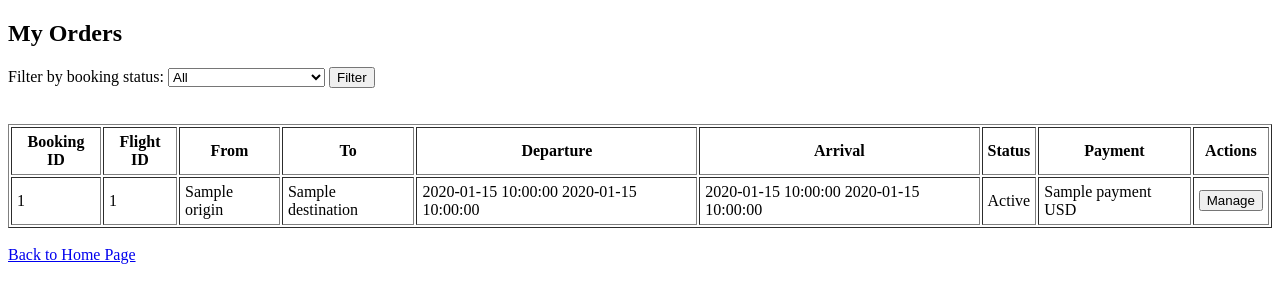
After one commit to mayzamir77/FlyTAU, a Flask app: template templates/my_orders.html in a window 1280 px wide. The commit adds this page. Shown: the top 303 px of the page. Run offline with Flask 3, Linux system fonts and the light colour scheme; the template is opened without the code that fills it: most values are stand-ins (such as "Sample title", 1, 10 or a date in 2020).

Commit message:
Add booking management and my orders features

```diff
--- a/main.py
+++ b/main.py
@@ -3,6 +3,8 @@ from flask import Flask, redirect, render_template, request, session
 from flask_session import Session
 from datetime import timedelta, date
 from utils import *
+
+print("main started")
 
 app = Flask(__name__)
 
@@ -196,29 +198,122 @@ def confirm_booking():
     pass
 
 
-# --- ממשק לקוח / אורח ---
+# --- ממשק לקוח / אורח --- רונה
+
+@app.route('/manage_booking', methods=['GET', 'POST'])   #when customer searches booking in homepage
+def manage_booking():
+
+    if request.method == 'GET':     #when the form wasnt filled
+        return redirect('/')    #go to homepage
+
+    booking_id = int(request.form.get('booking_ID'))  #getting the fields the customer filled
+
+    if session.get('user_type') == 'customer':   #if customer in session
+        email = session.get('user_email')
+
+    else:
+        email = request.form.get('booking_email')    #customer not in session
+
+    booking = get_booking_details(booking_id, email)    #getting all the booking details from db
+
+    if not booking:  #if booking doesnt exist
+        origins = get_flights_origins()
+        destinations = get_flights_destinations()
+        today_str = date.today().isoformat()
+
+        if session.get('user_type') == 'customer':   #if registered customer
+            return render_template(
+                'customer_homepage.html',
+                name=session.get('user_first_name'),
+                origins=origins,
+                destinations=destinations,
+                today=today_str,
+                manage_booking_error="Booking doesn't exist. Please check details."
+            )
+
+        return render_template(                #if not registered customer
+            'homepage.html',
+            origins=origins,
+            destinations=destinations,
+            today=today_str,
+            manage_booking_error="Booking doesn't exist. Please check details."
+        )
+
+    if booking.booking_status != 'Active':
+        origins = get_flights_origins()
+        destinations = get_flights_destinations()
+        today_str = date.today().isoformat()
+
+        error_msg = "This booking is no longer active and cannot be managed."
+
+        if session.get('user_type') == 'customer':
+            return render_template(
+                'customer_homepage.html',
+                name=session.get('user_first_name'),
+                origins=origins,
+                destinations=destinations,
+                today=today_str,
+                manage_booking_error=error_msg
+            )
+
+        return render_template(
+            'homepage.html',
+            origins=origins,
+            destinations=destinations,
+            today=today_str,
+            manage_booking_error=error_msg
+        )
+
+    departure_date = booking.departure_date
+    departure_time = booking.departure_time
+    payment = booking.payment
+    can_cancel = can_cancel_booking(departure_date, departure_time)
+    cancellation_fee = calculate_cancellation_fee(payment)
+
+    return render_template('manage_booking.html',booking=booking, can_cancel=can_cancel, cancellation_fee=cancellation_fee, back_url=request.referrer)  #if booking exists
 
 
-@app.route('/manage_booking', methods=['GET', 'POST'])
-def manage_booking():
-    # ניהול הזמנה לפי מספר הזמנה ואימייל [cite: 14, 20, 129]
-    pass
+@app.route('/cancel_booking_request', methods=['GET', 'POST'])
+def cancel_booking_request():
 
-@app.route('/booking_history')
-def booking_history():
-    # צפייה בהיסטוריית הזמנות למשתמשים רשומים בלבד [cite: 66, 71, 158]
-    pass
+    if request.method == 'GET':     #when the form wasnt filled
+        return redirect('/')    #go to homepage
+
+    booking_id = int(request.form.get('booking_id'))
+
+    if session.get('user_type') == 'customer':
+        email = session.get('user_email')
+    else:
+        email = request.form.get('booking_email')
+
+    booking = get_booking_details(booking_id, email)
+    payment = booking.payment
+
+    cancellation_fee = calculate_cancellation_fee(payment)
+
+    cancel_booking_in_db(booking_id)
+
+    return render_template(
+        'booking_cancelled.html',
+        booking_id=booking_id,
+        cancellation_fee=cancellation_fee
+    )
 
 
-@app.route('/cancel_booking_request', methods=['POST'])
-def cancel_booking_request():
-    # עמוד ביטול הזמנה ובדיקת תנאי 36 שעות [cite: 134, 138]
-    pass
+@app.route('/my_orders')   #show all bookings for customer. no post/get because this is with a link.
+def my_orders():
+    if session.get('user_type') != 'customer':
+        return redirect('/login')
 
-@app.route('/booking_cancelled')
-def booking_cancelled():
-    # הצגת פרטי הזמנה שבוטלה בהצלחה [cite: 151, 152]
-    pass
+    email = session.get('user_email')
+    status = request.args.get('status')  # מה-select
+
+    orders = get_all_bookings_for_customer(email)
+
+    if status:
+        orders = [o for o in orders if o.booking_status == status]
+
+    return render_template('my_orders.html', orders=orders, selected_status=status)
 
 # --- ממשק מנהל (Admin) ---
 
@@ -271,6 +366,3 @@ def admin_cancel_flight():
 
 if __name__=="__main__":
     app.run(debug=True)
-
-if __name__=="__main__":
-    app.run(debug=True)
--- /dev/null
+++ b/templates/my_orders.html
@@ -0,0 +1,90 @@
+<!DOCTYPE html>
+<html lang="en">
+<head>
+    <meta charset="UTF-8">
+    <title>My Orders</title>
+</head>
+<body>
+
+<h2>My Orders</h2>
+
+<form method="GET" action="/my_orders">
+    <label for="status">Filter by booking status:</label>
+
+<select name="status">
+    <option value="" {% if not selected_status %}selected{% endif %}>All</option>
+
+    <option value="Active"
+        {% if selected_status == 'Active' %}selected{% endif %}>
+        Active
+    </option>
+
+    <option value="Completed"
+        {% if selected_status == 'Completed' %}selected{% endif %}>
+        Completed
+    </option>
+
+    <option value="Customer Cancellation"
+        {% if selected_status == 'Customer Cancellation' %}selected{% endif %}>
+        Customer Cancellation
+    </option>
+
+    <option value="System Cancellation"
+        {% if selected_status == 'System Cancellation' %}selected{% endif %}>
+        System Cancellation
+    </option>
+</select>
+
+
+    <button type="submit">Filter</button>
+</form>
+
+<br><br>
+
+{% if orders %}
+<table border="1" cellpadding="5">
+    <tr>
+        <th>Booking ID</th>
+        <th>Flight ID</th>
+        <th>From</th>
+        <th>To</th>
+        <th>Departure</th>
+        <th>Arrival</th>
+        <th>Status</th>
+        <th>Payment</th>
+        <th>Actions</th>
+    </tr>
+
+    {% for order in orders %}
+    <tr>
+        <td>{{ order.booking_id }}</td>
+        <td>{{ order.flight_id }}</td>
+        <td>{{ order.origin }}</td>
+        <td>{{ order.destination }}</td>
+        <td>{{ order.departure_date }} {{ order.departure_time }}</td>
+        <td>{{ order.arrival_date }} {{ order.arrival_time }}</td>
+        <td>{{ order.booking_status }}</td>
+        <td>{{ order.payment }} USD</td>
+
+        <td>
+        {% if order.booking_status == 'Active' %}
+            <form method="POST" action="/manage_booking">
+                <input type="hidden" name="booking_ID" value="{{ order.booking_id }}">
+                <button type="submit">Manage</button>
+            </form>
+        {% else %}
+            —
+        {% endif %}
+    </td>
+</tr>
+{% endfor %}
+</table>
+{% else %}
+<p>No orders to display.</p>
+{% endif %}
+
+<br>
+<a href="/">Back to Home Page</a>
+
+</body>
+</html>
```
Also changed, not shown: templates/booking_cancelled.html (added, +26 -0 lines), templates/customer_homepage.html (+15 -0 lines), templates/homepage.html (+17 -0 lines), templates/manage_booking.html (added, +60 -0 lines), utils.py (+116 -1 lines).
